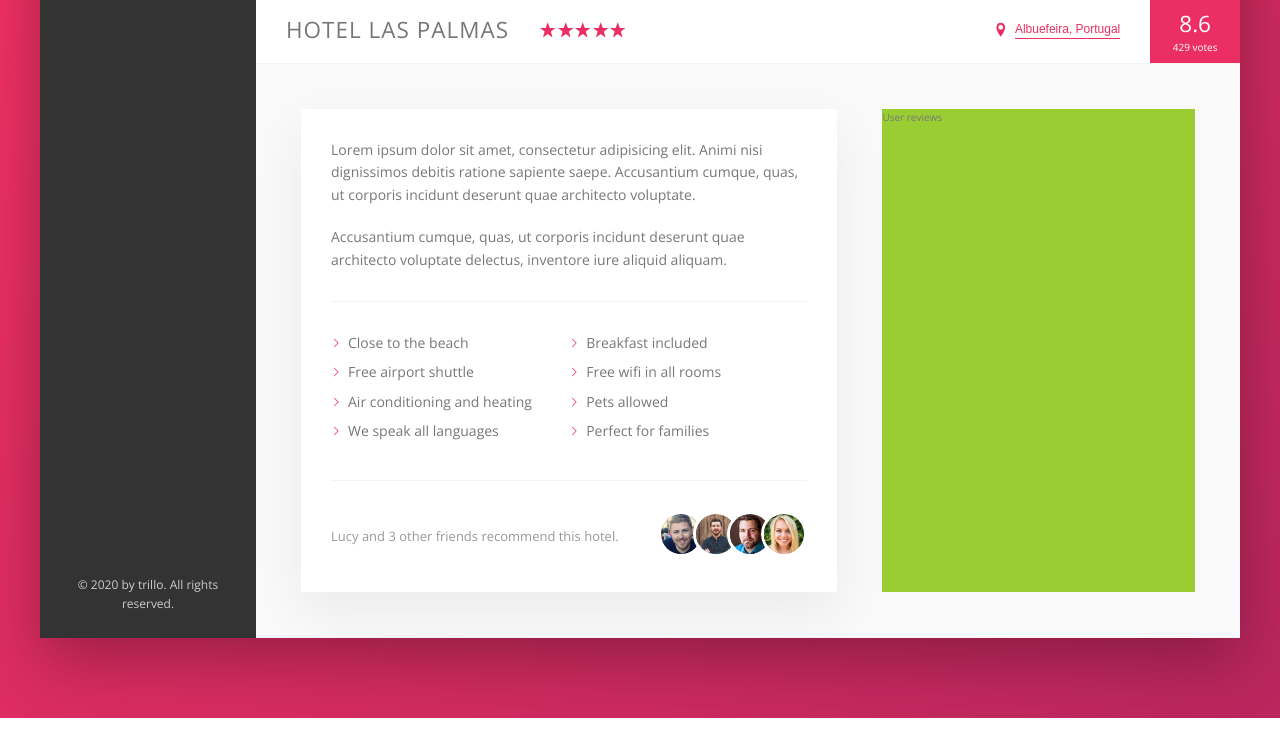
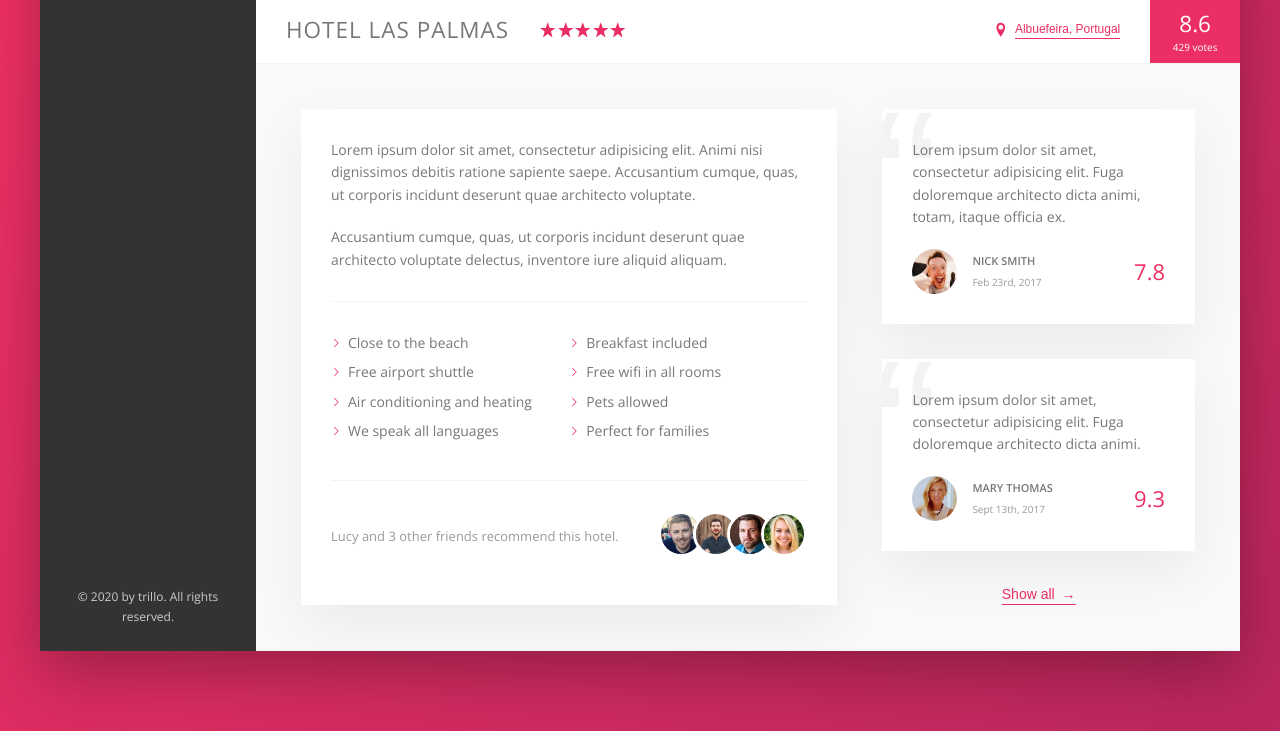
Before and after one commit to lawrencedovin/trillo, a website: page index.html in a window 1280 px wide. Shown: the part 538-1269 px from the top of the page. Drawn offline with nearby package versions, Linux system fonts and the light colour scheme.

Commit message:
Added User Reviews Section

```diff
--- a/index.html
+++ b/index.html
@@ -173,7 +173,36 @@
                     </div>
 
                     <div class="user-reviews">
-                        User reviews
+
+                        <figure class="review">
+                            <blockquote class="review__text">
+                                Lorem ipsum dolor sit amet, consectetur adipisicing elit. Fuga doloremque architecto dicta animi, totam, itaque officia ex.
+                            </blockquote>
+                            <figcaption class="review__user">
+                                <img src="img/user-1.jpg" alt="User 1" class="review__photo">
+                                <div class="review__user-box">
+                                    <p class="review__user-name">Nick Smith</p>
+                                    <p class="review__user-date">Feb 23rd, 2017</p>
+                                </div>
+                                <div class="review__rating">7.8</div>
+                            </figcaption>
+                        </figure>
+
+                        <figure class="review">
+                            <blockquote class="review__text">
+                                Lorem ipsum dolor sit amet, consectetur adipisicing elit. Fuga doloremque architecto dicta animi.
+                            </blockquote>
+                            <figcaption class="review__user">
+                                <img src="img/user-2.jpg" alt="User 2" class="review__photo">
+                                <div class="review__user-box">
+                                    <p class="review__user-name">Mary Thomas</p>
+                                    <p class="review__user-date">Sept 13th, 2017</p>
+                                </div>
+                                <div class="review__rating">9.3</div>
+                            </figcaption>
+                        </figure>
+
+                        <button class="btn-inline">Show all <span>&rarr;</span></button>
                     </div>
                 </div>
             </main>
--- a/sass/_components.scss
+++ b/sass/_components.scss
@@ -280,8 +280,17 @@
     cursor: pointer;
     transition: all .2s;
 
+    & span {
+        margin-left: 3px;
+        transition: margin-left .2s;
+    }
+
     &:hover {
         color: var(--color-grey-dark-1);
+
+        span {
+            margin-left: 8px;
+        }
     }
 
     &:focus {
@@ -382,3 +391,66 @@
         }
     }
 }
+
+///////////////////////////////////////////////////
+// REVIEWS
+.review {
+    background-color: #fff;
+    box-shadow: var(--shadow-light);
+    padding: 3rem;
+    margin-bottom: 3.5rem;
+    position: relative;
+    overflow: hidden;
+
+    &__text {
+        margin-bottom: 2rem;
+        z-index: 10;
+        position: relative;
+    }
+
+    &__user {
+        display: flex;
+        align-items: center;
+    }
+
+    &__photo {
+        height: 4.5rem;
+        width: 4.5rem;
+        border-radius: 50%;
+        margin-right: 1.5rem;
+    }
+
+    &__user-box {
+        margin-right: auto;
+    }
+
+    &__user-name {
+        font-size: 1.1rem;
+        font-weight: 600;
+        text-transform: uppercase;
+        margin-bottom: .4rem;
+    }
+
+    &__user-date {
+        font-size: 1rem;
+        color: var(--color-grey-dark-3);
+    }
+
+    &__rating {
+        color: var(--color-primary);
+        font-size: 2.2rem;
+        font-weight: 300;
+    }
+
+    &::before {
+        content: "\201C";
+        position: absolute;
+        top: -2.75rem;
+        left: -1rem;
+        line-height: 1;
+        font-size: 20rem;
+        color: var(--color-grey-light-2);
+        font-family: sans-serif;
+        z-index: 1;
+    }
+}
--- a/sass/_layout.scss
+++ b/sass/_layout.scss
@@ -39,6 +39,7 @@
 }
 
 .detail {
+    font-size: 1.4rem;
     display: flex;
     padding: 4.5rem;
     background-color: var(--color-grey-light-1);
@@ -46,7 +47,6 @@
 }
 
 .description {
-    font-size: 1.4rem;
     background-color: #fff;
     box-shadow: var(--shadow-light);
     padding: 3rem;
@@ -55,6 +55,9 @@
 }
 
 .user-reviews {
-    background-color: yellowgreen;
     flex: 1;
+
+    display: flex;
+    flex-direction: column;
+    align-items: center;
 }
```
Also changed, not shown: css/style.css.
